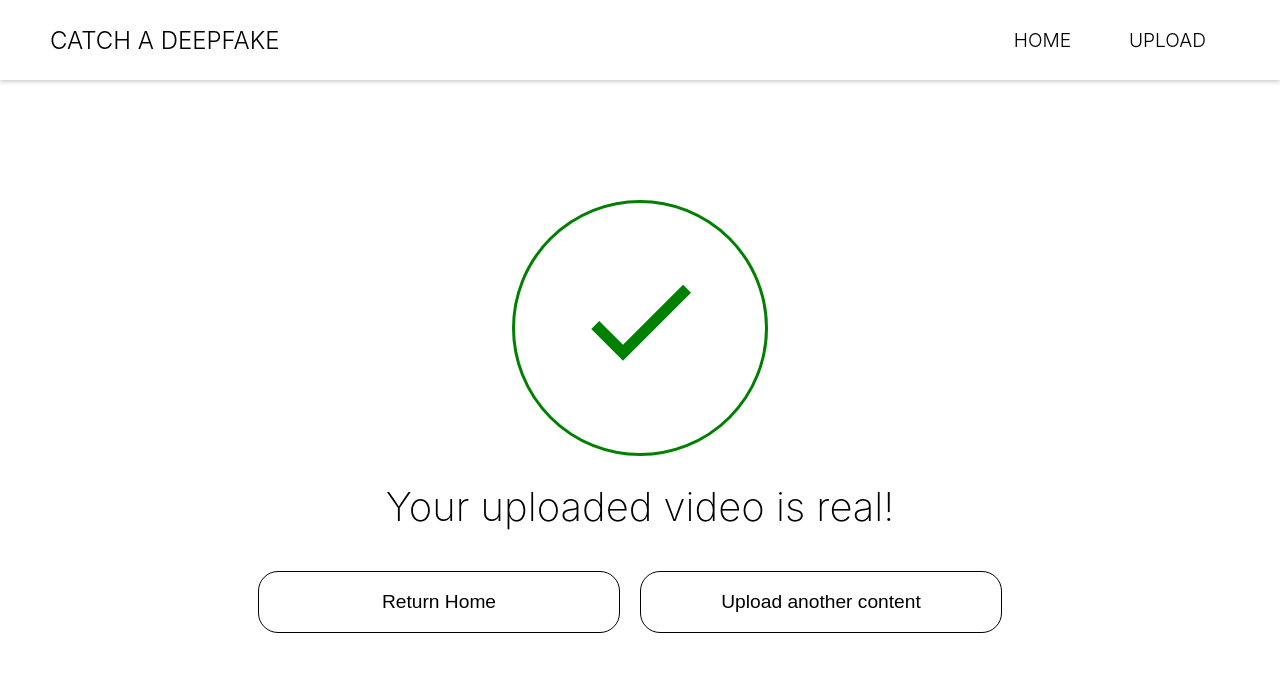
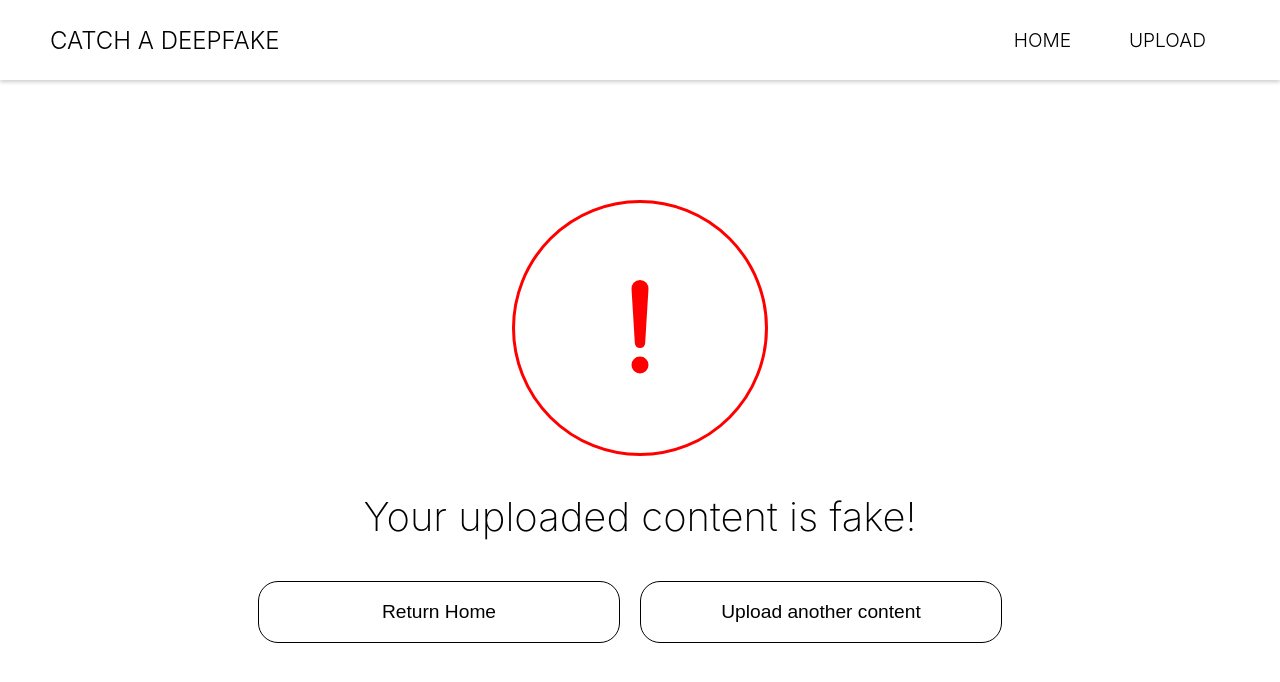
Before and after one commit to ArdiJorganxhi/CatchADeepfake-Frontend, a React (Create React App) app: page /result in a window 1280 px wide. Shown: the top 682 px of the page. Built offline with nearby package versions, Linux system fonts and the light colour scheme.

Commit message:
implement required changes for pages and services

```diff
--- a/src/components/result/fake.result.js
+++ b/src/components/result/fake.result.js
@@ -17,7 +17,7 @@ export default function FakeResult() {
         <BsExclamationLg />
         </div>
         <div className="result-desc">
-          <h3>Your uploaded video is fake!</h3>
+          <h3>Your uploaded content is fake!</h3>
         </div>
         <div className="buttons-container">
         <Button title="Return Home" navigate="/" />
--- a/src/components/result/real.result.js
+++ b/src/components/result/real.result.js
@@ -19,7 +19,7 @@ export default function RealResult() {
         <MdOutlineDone />
         </div>
         <div className="result-desc">
-          <h3>Your uploaded video is real!</h3>
+          <h3>Your uploaded content is real!</h3>
         </div>
         <div className="buttons-container">
         <Button title="Return Home" navigate="/" />
--- a/src/pages/upload.jsx
+++ b/src/pages/upload.jsx
@@ -42,8 +42,10 @@ export default function Upload() {
 
   const handleAudioInputChange = (event) => {
     const file = event.target.files[0];
+    const formData = new FormData()
+    formData.append('audio', file)
 
-    RequestService.post("/predict-audio").then(
+    RequestService.post("/predict-audio", formData).then(
       res => {
         if(res.data == "REAL") {
           dispatch(real())
--- a/src/redux/slices/isRealSlice.js
+++ b/src/redux/slices/isRealSlice.js
@@ -4,7 +4,7 @@ import { createSlice } from "@reduxjs/toolkit";
 export const isRealSlice = createSlice({
     name: 'isReal',
     initialState: {
-        value: true
+        value: false
     },
     reducers: {
         real: (state) => {
```
